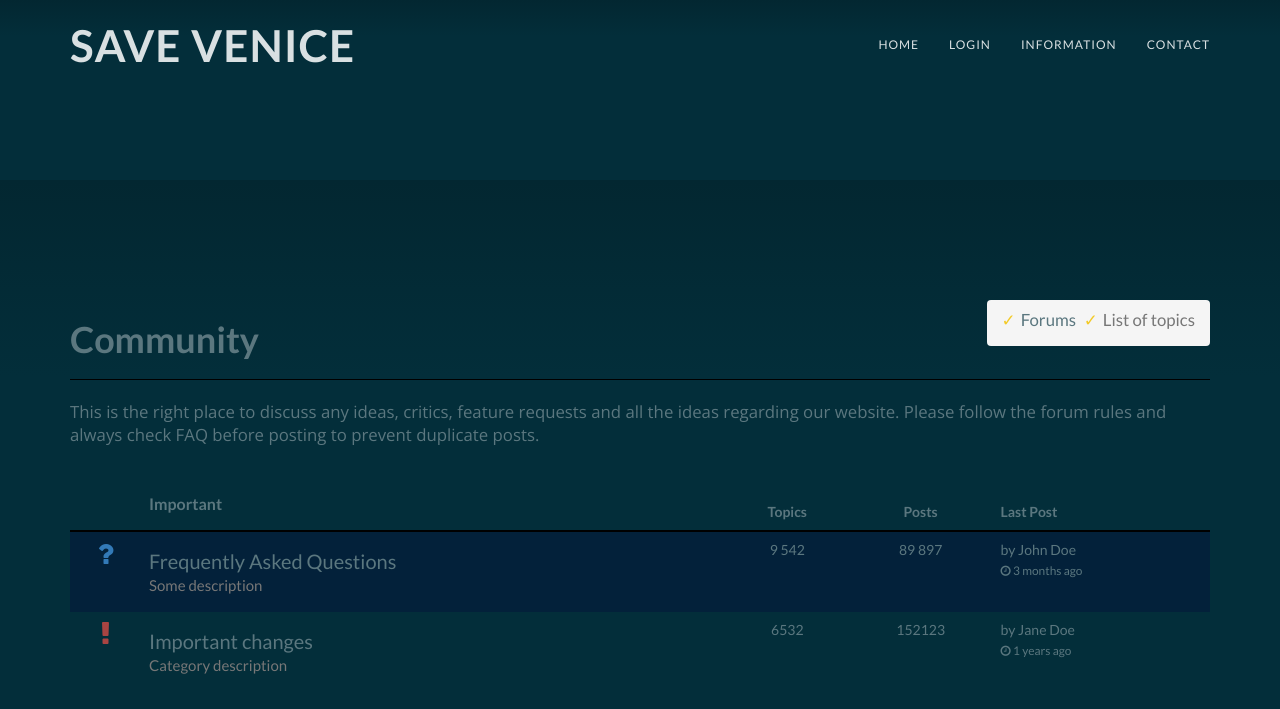
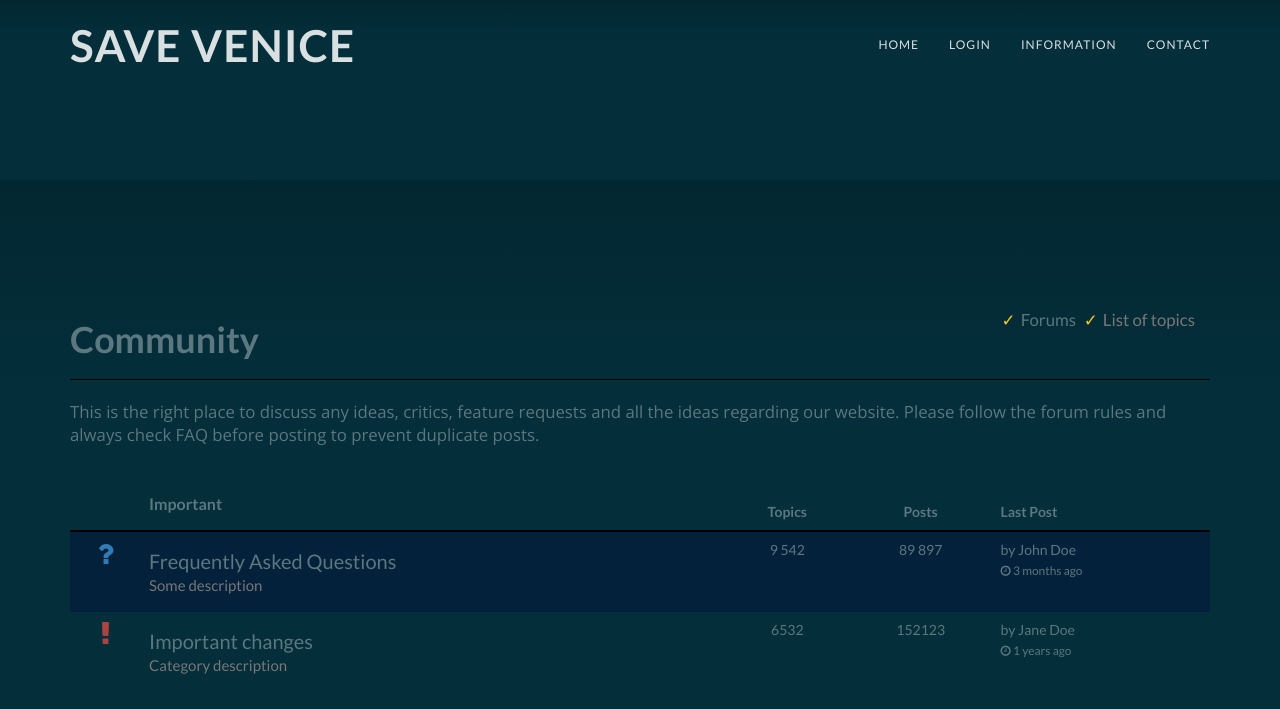
Before and after one commit to rubenmelchers/rubenrbnc.github.io, a plain HTML site: page contact.html in a window 1280 px wide. Shown: the top 709 px of the page. Drawn offline with nearby package versions, Linux system fonts and the light colour scheme; some packages are replaced by stand-ins of ours; a script that the page names is missing.

Commit message:
contact page
white stuff removed

```diff
--- a/contact.html
+++ b/contact.html
@@ -73,7 +73,7 @@
 <div class="container">
   <div class="page-header page-heading" style="border-bottom-color: black">
     <h1 class="pull-left">Community</h1>
-    <ol class="breadcrumb pull-right where-am-i">
+    <ol class="breadcrumb pull-right where-am-i" style="background: 0">
       <li><a href="#">Forums</a></li>
       <li class="active">List of topics</li>
     </ol>
@@ -89,8 +89,7 @@
       </th>
       <th class="cell-stat text-center hidden-xs hidden-sm" style="border-bottom-color: black">Topics</th>
       <th class="cell-stat text-center hidden-xs hidden-sm" style="border-bottom-color: black">Posts</th>
-      <th class="cell-stat-2x hidden-xs hidden-sm" style="border-bottom-color: black">Last Post</th>
-    </tr>
+      <th class="cell-stat-2x hidden-xs hidden-sm" style="border-bottom-color: black">Last Post</th></tr>
     </thead>
     <tbody>
     <tr style="background-color: #03213A">
```
